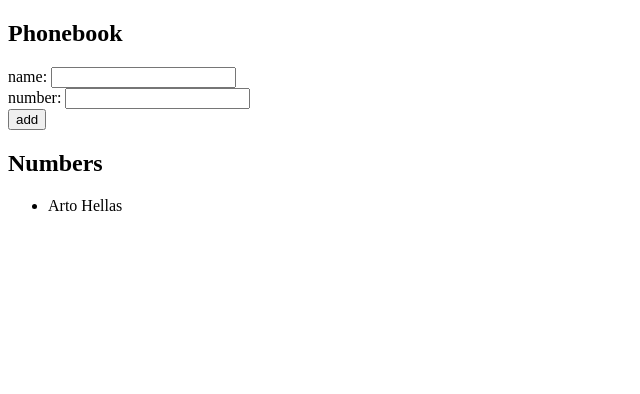
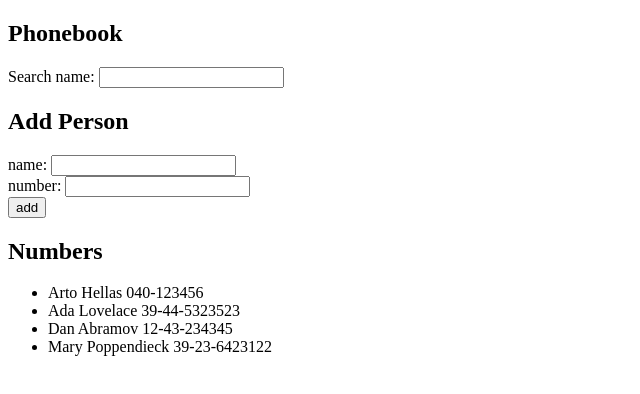
Before and after one commit to veeraollila/full-stack-open, a React (Create React App) app in the folder osa2/puhelinluettelo/: page / in a window 1280 px wide. Shown: the top 394 px of the page, without its empty margins (0-640 px from the left). Built offline with nearby package versions, Linux system fonts and the light colour scheme.

Commit message:
puhelinluettelo step4

```diff
--- a/osa2/puhelinluettelo/src/App.js
+++ b/osa2/puhelinluettelo/src/App.js
@@ -3,19 +3,23 @@ import Person from './components/Person'
 
 const App = () => {
   const [persons, setPersons] = useState([
-    { name: 'Arto Hellas' }
+    { name: 'Arto Hellas', number: '040-123456' },
+    { name: 'Ada Lovelace', number: '39-44-5323523' },
+    { name: 'Dan Abramov', number: '12-43-234345' },
+    { name: 'Mary Poppendieck', number: '39-23-6423122' }
   ])
 
   const [newName, setNewName] = useState('')
   const [newNumber, setNewNumber] = useState('')
+  const [filter, setFilter] = useState('')
 
   const addPerson = (event) =>{
     event.preventDefault()
     const newPerson = {name: newName, number: newNumber}
-
     if(persons.find((person) => person.name.toLowerCase() === newName.toLowerCase()))
       alert(`Person ${newName} already exists!`)
-
+    else if(persons.find((person) => person.number === newNumber))
+      alert(`Number ${newNumber} already exists!`)
     else
       setPersons(persons.concat(newPerson))
     setNewName('')
@@ -30,9 +34,19 @@ const App = () => {
     setNewNumber(event.target.value)
   }
 
+  const handeFilterInput = (event) =>{
+    setFilter(event.target.value)
+  }
+
+  const filteredNames = persons.filter(persons => persons.name.toLowerCase().includes(filter.toLowerCase()))
+
   return (
     <div>
       <h2>Phonebook</h2>
+      <div>
+        Search name: <input value={filter} onChange={handeFilterInput}/>
+      </div>
+      <h2>Add Person</h2>
       <form onSubmit={addPerson}>
         <div>
           name: <input value={newName} onChange={handleNameInput}/>
@@ -46,7 +60,7 @@ const App = () => {
       </form>
       <h2>Numbers</h2>
       <ul>
-        {persons.map(person =>
+        {filteredNames.map(person =>
           <Person key={person.name} person={person} />
         )}
       </ul>
```
